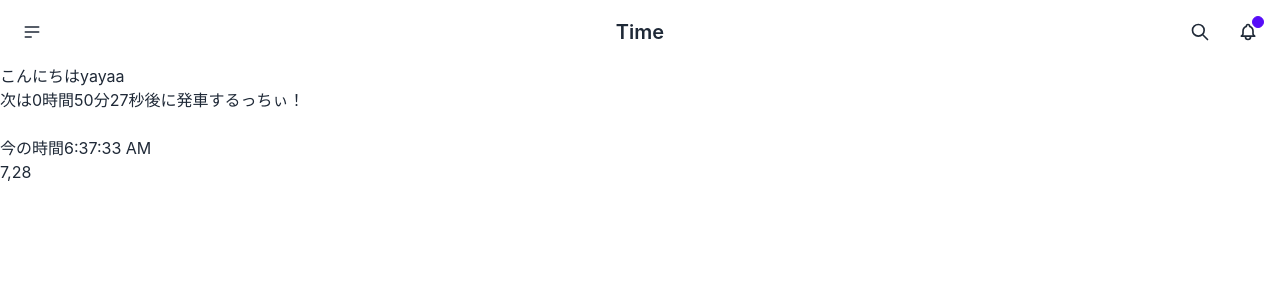
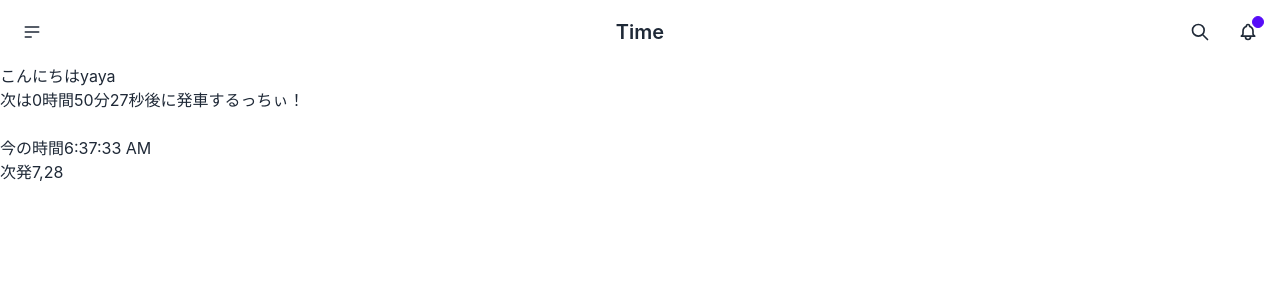
Before and after one commit to samus0n/test, a React (Create React App) app: page /time1 in a window 1280 px wide. Shown: the top 300 px of the page. Built offline with nearby package versions, Linux system fonts and the light colour scheme.

Commit message:
色々追加

```diff
--- a/package.json
+++ b/package.json
@@ -8,8 +8,10 @@
     "@testing-library/user-event": "^13.2.1",
     "animate.css": "^4.1.1",
     "daisyui": "^2.24.0",
+    "particlesjs": "^2.2.3",
     "react": "^18.2.0",
     "react-dom": "^18.2.0",
+    "react-particles-js": "^3.6.0",
     "react-router-dom": "^6.4.2",
     "react-scripts": "^5.0.1",
     "react-spinners": "^0.13.6",
--- a/src/App.js
+++ b/src/App.js
@@ -8,11 +8,13 @@ import Timetable2 from './Timetable2';
 import Timetable3 from './Timetable3';
 import 'animate.css';
 
+
 import{BrowserRouter as Router,Route,Routes } from "react-router-dom";
 
 function App() {
 
   const [loading,setLoading] = useState(false)
+
 
   useEffect(()=>{
   setLoading(true)
@@ -40,7 +42,7 @@ function App() {
       <Header/>
 
 
-    <p>こんにちはyayaa</p>
+    <p>こんにちはyaya</p>
     <Routes>
 
     <Route path='/time1' element={<Timetable/>}/>
@@ -66,9 +68,12 @@ function App() {
     </div>
 
 
+
+
 </>
 </Router>
-  );
-}
+)};
+
+
 
 export default App;
--- a/src/Timetable.jsx
+++ b/src/Timetable.jsx
@@ -75,7 +75,7 @@ const Timetable = () => {
       {inService ? <p>次は{remainingTimeLabel}後に発車するっちぃ！</p> : <p>今日の運行は終わりだっちぃ！</p>}
       <br/>
       <p>今の時間{a}</p>
-      <p>{b}</p>
+      <p>次発{b}</p>
     </>
   )
 }
```
Also changed, not shown: src/App.css (line endings or trailing spaces), 2 other files (tests, documents, lock files or other folders).
